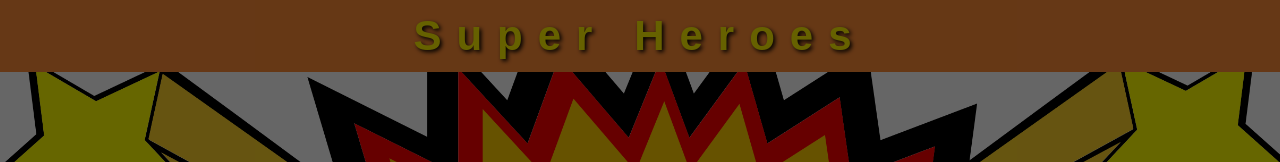
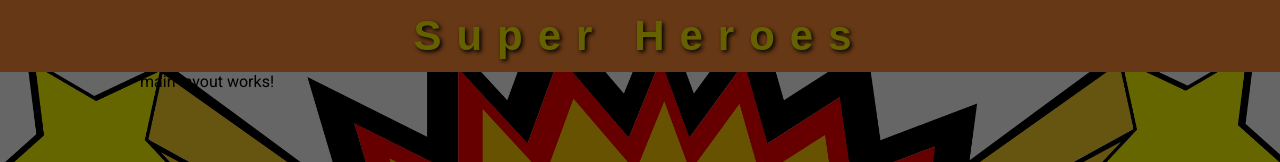
Before and after one commit to TkachukRR/28-angular-superheroes, an Angular app: page /login in a window 1280 px wide. Shown: the top 162 px of the page. Built offline with nearby package versions, Linux system fonts and the light colour scheme; a web font is replaced by a local one.

Commit message:
#004 Replaced router-outlet to main layout and mainlayout to app.component

```diff
--- a/src/app/app.component.html
+++ b/src/app/app.component.html
@@ -1,10 +1,8 @@
 <div class="header">
 	<app-header></app-header>
 </div>
-<div class="main">
-	<div class="container">
-		<router-outlet></router-outlet>
-	</div>
-</div>
+<main class="main">
+  <app-main-layout></app-main-layout>
+</main>
 
 <app-message-window></app-message-window>
--- a/src/app/shared/components/main-layout/main-layout.component.html
+++ b/src/app/shared/components/main-layout/main-layout.component.html
@@ -1 +1,4 @@
-<p>main-layout works!</p>
+<div class="container main">
+  <p>main-layout works!</p>
+  <router-outlet></router-outlet>
+</div>
```
Also changed, not shown: src/app/components/hero-select-page/hero-select-page.component.html (line endings or trailing spaces).
